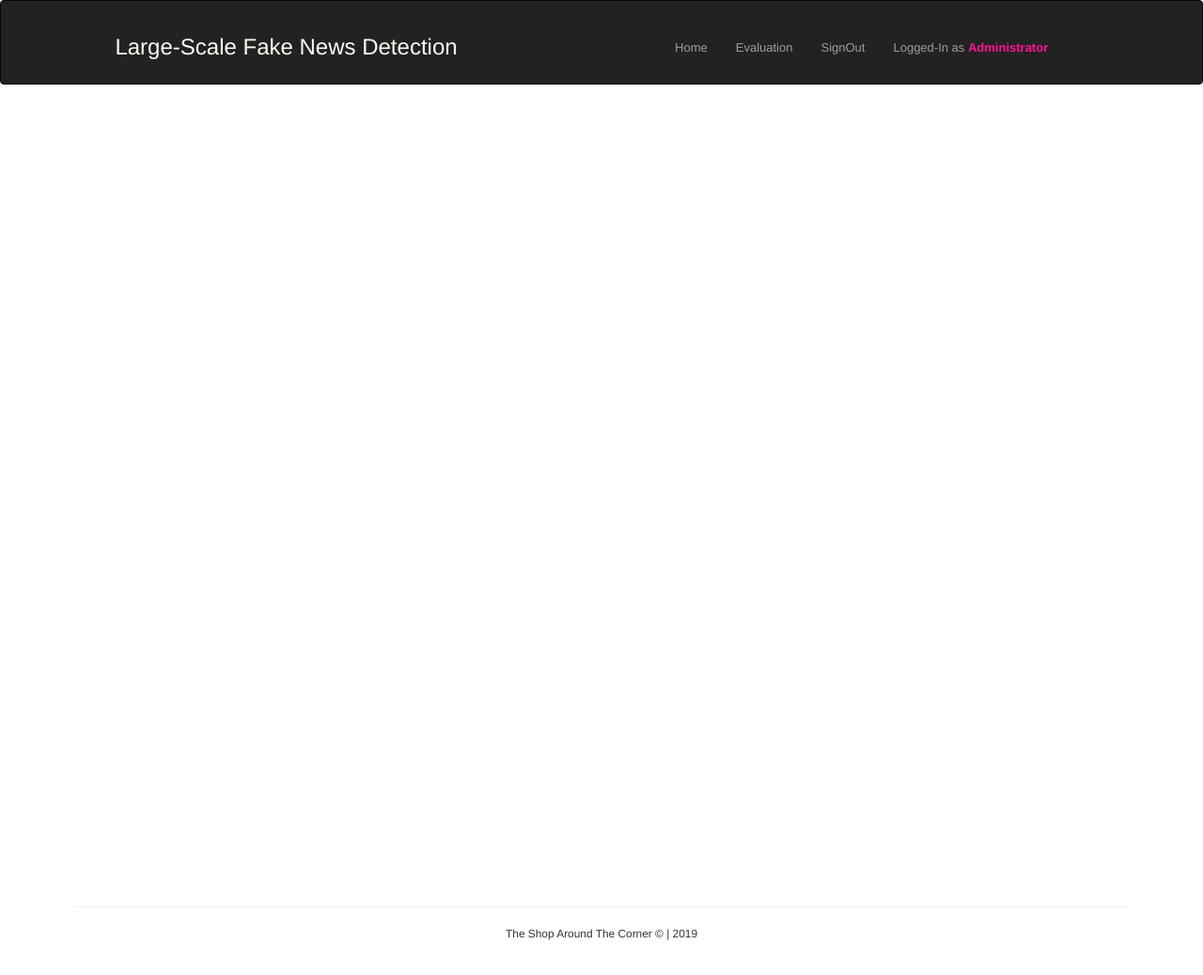
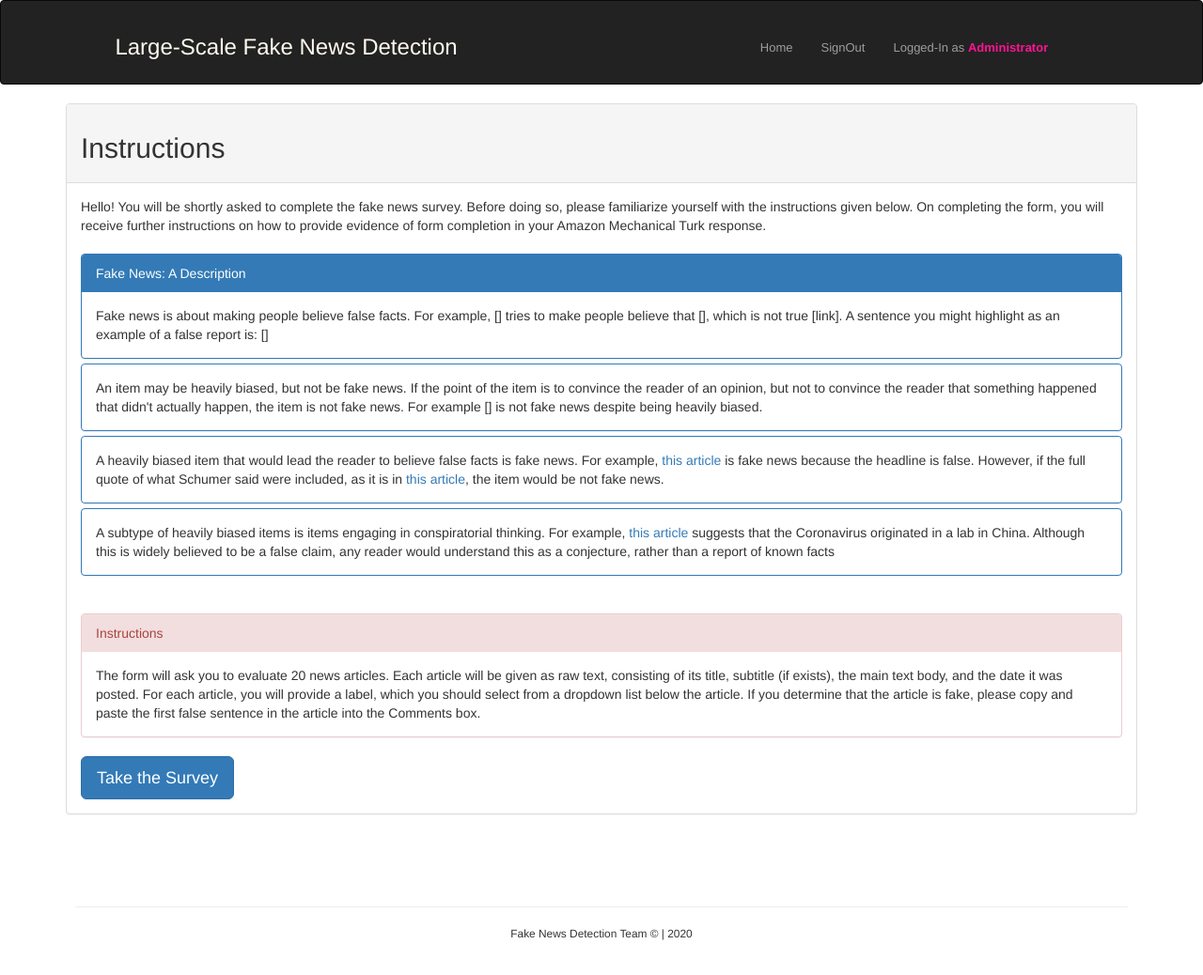
Before and after one commit to ProgBelarus/FakeNews, a Flask app: page / in a window 1280 px wide. Shown: the whole page at 94% size. Run offline with Flask 2, Linux system fonts and the light colour scheme; a user stored in the database is signed in; data that the repository does not hold is empty; parts of the project's set-up code (start-up, migrations or seed data) failed here and were passed over; some libraries are stand-ins or nearby versions; some web fonts are replaced.

Commit message:
pre-heroku-install

```diff
--- a/app/catalog/routes.py
+++ b/app/catalog/routes.py
@@ -3,63 +3,63 @@ from app import db
 from app.catalog.models import Book, Publication
 from flask import render_template, flash, request, redirect, url_for
 from flask_login import login_required
-from app.catalog.forms import EditBookForm, CreateBookForm
+#from app.catalog.forms import EditBookForm, CreateBookForm
 
 
 @main.route('/')
 def display_books():
     books = Book.query.all()
-    return render_template('home.html', books=books)
+    return render_template('home.html')#, books=books)
 
 
-@main.route('/display/publisher/<publisher_id>')
-def display_publisher(publisher_id):
-    publisher = Publication.query.filter_by(id=publisher_id).first()
-    publisher_books = Book.query.filter_by(pub_id=publisher.id).all()
-    return render_template('publisher.html',
-                           publisher=publisher,
-                           publisher_books=publisher_books)
-
-
-@main.route('/book/delete/<book_id>', methods=['GET', 'POST'])
-@login_required
-def delete_book(book_id):
-    book = Book.query.get(book_id)
-    if request.method == 'POST':
-        db.session.delete(book)
-        db.session.commit()
-        flash('book delete successfully')
-        return redirect(url_for('main.display_books'))
-    return render_template('delete_book.html', book=book, book_id=book.id)
-
-
-@main.route('/edit/book/<book_id>', methods=['GET', 'POST'])
-@login_required
-def edit_book(book_id):
-    book = Book.query.get(book_id)
-    form = EditBookForm(obj=book)
-    if form.validate_on_submit():
-        book.title = form.title.data
-        book.format = form.format.data
-        book.num_pages = form.num_pages.data
-        db.session.add(book)
-        db.session.commit()
-        flash('Book Edited Successfully')
-        return redirect(url_for('main.display_books'))
-    return render_template('edit_book.html', form=form)
-
-
-@main.route('/create/book/<pub_id>', methods=['GET', 'POST'])
-@login_required
-def create_book(pub_id):
-    form = CreateBookForm()
-    form.pub_id.data = pub_id  # pre-populates pub_id
-    if form.validate_on_submit():
-        book = Book(title=form.title.data, author=form.author.data, avg_rating=form.avg_rating.data,
-                    book_format=form.format.data, image=form.img_url.data, num_pages=form.num_pages.data,
-                    pub_id=form.pub_id.data)
-        db.session.add(book)
-        db.session.commit()
-        flash('Book added successfully')
-        return redirect(url_for('main.display_publisher', publisher_id=pub_id))
-    return render_template('create_book.html', form=form, pub_id=pub_id)
+# @main.route('/display/publisher/<publisher_id>')
+# def display_publisher(publisher_id):
+#     publisher = Publication.query.filter_by(id=publisher_id).first()
+#     publisher_books = Book.query.filter_by(pub_id=publisher.id).all()
+#     return render_template('publisher.html',
+#                            publisher=publisher,
+#                            publisher_books=publisher_books)
+#
+#
+# @main.route('/book/delete/<book_id>', methods=['GET', 'POST'])
+# @login_required
+# def delete_book(book_id):
+#     book = Book.query.get(book_id)
+#     if request.method == 'POST':
+#         db.session.delete(book)
+#         db.session.commit()
+#         flash('book delete successfully')
+#         return redirect(url_for('main.display_books'))
+#     return render_template('delete_book.html', book=book, book_id=book.id)
+#
+#
+# @main.route('/edit/book/<book_id>', methods=['GET', 'POST'])
+# @login_required
+# def edit_book(book_id):
+#     book = Book.query.get(book_id)
+#     form = EditBookForm(obj=book)
+#     if form.validate_on_submit():
+#         book.title = form.title.data
+#         book.format = form.format.data
+#         book.num_pages = form.num_pages.data
+#         db.session.add(book)
+#         db.session.commit()
+#         flash('Book Edited Successfully')
+#         return redirect(url_for('main.display_books'))
+#     return render_template('edit_book.html', form=form)
+#
+#
+# @main.route('/create/book/<pub_id>', methods=['GET', 'POST'])
+# @login_required
+# def create_book(pub_id):
+#     form = CreateBookForm()
+#     form.pub_id.data = pub_id  # pre-populates pub_id
+#     if form.validate_on_submit():
+#         book = Book(title=form.title.data, author=form.author.data, avg_rating=form.avg_rating.data,
+#                     book_format=form.format.data, image=form.img_url.data, num_pages=form.num_pages.data,
+#                     pub_id=form.pub_id.data)
+#         db.session.add(book)
+#         db.session.commit()
+#         flash('Book added successfully')
+#         return redirect(url_for('main.display_publisher', publisher_id=pub_id))
+#     return render_template('create_book.html', form=form, pub_id=pub_id)
--- a/app/catalog/templates/home.html
+++ b/app/catalog/templates/home.html
@@ -1,21 +1,104 @@
 {% extends 'layout.html' %}
-    {% block content %}
-        <div class="container books">
-            <div class="row row-no-gutters">
-                {% for book in books %}
-                    <div class="col-md-6">
-                        <br>
-                        <h4>{{ book.title }} </h4>
-                        <p> Subtitle: {{ book.subtitle }} </p>
-                        <p> Text: {{ book.text }} </p>
-                        <p> Publication Date: {{ book.pub_date }} </p>
-                        <p><a href="{{ url_for('main.display_publisher',publisher_id=book.pub_id) }}">Publisher Id: {{ book.pub_id }}</a></p>
-                        <span class="label label-success"><a href="{{ url_for('main.create_book', pub_id=book.pub_id) }}" style="color: floralwhite"> create </a></span>
-                        <span class="label label-primary"><a href="{{ url_for('main.edit_book', book_id=book.id) }}" style="color: floralwhite"> edit </a></span>
-                        <span class="label label-info"><a href="{{ url_for('main.delete_book', book_id=book.id) }}" style="color: floralwhite"> delete </a></span>
-                        <br><br>
-                    </div>
-                {% endfor %}
-            </div>
-        </div>
-    {% endblock content %}
+{% block content %}
+{#        <div class="container books">#}
+{#            <div class="row row-no-gutters">#}
+{#                {% for book in books %}#}
+{#                    <div class="col-md-6">#}
+{#                        <br>#}
+{#                        <h4>{{ book.title }} </h4>#}
+{#                        <p> Subtitle: {{ book.subtitle }} </p>#}
+{#                        <p> Text: {{ book.text }} </p>#}
+{#                        <p> Publication Date: {{ book.pub_date }} </p>#}
+{#                        <p><a href="{{ url_for('main.display_publisher',publisher_id=book.pub_id) }}">Publisher Id: {{ book.pub_id }}</a></p>#}
+{#                        <span class="label label-success"><a href="{{ url_for('main.create_book', pub_id=book.pub_id) }}" style="color: floralwhite"> create </a></span>#}
+{#                        <span class="label label-primary"><a href="{{ url_for('main.edit_book', book_id=book.id) }}" style="color: floralwhite"> edit </a></span>#}
+{#                        <span class="label label-info"><a href="{{ url_for('main.delete_book', book_id=book.id) }}" style="color: floralwhite"> delete </a></span>#}
+{#                        <br><br>#}
+{#                    </div>#}
+{#                {% endfor %}#}
+{#            </div>#}
+{#        </div>#}
+{#    {% endblock content %}#}
+
+    {% if current_user.is_authenticated %}
+        <div class="container">
+    <div class="panel panel-default">
+      <div class="panel-heading"><h2>Instructions</h2></div>
+      <div class="panel-body">
+                Hello! You will be shortly asked to complete the fake news survey. Before doing so,
+                please familiarize yourself with the instructions given below. On completing the form,
+                you will receive further instructions on how to provide evidence of form completion in
+                your Amazon Mechanical Turk response.
+
+                <br><br>
+                <div class="panel-group">
+                <div class="panel panel-primary">
+                  <div class="panel-heading">Fake News: A Description</div>
+                  <div class="panel-body">
+                      Fake news is about making people believe false facts. For example, []
+                            tries to make people believe that [], which is not true [link]. A
+                            sentence you might highlight as an example of a false report is: []
+                </div>
+                </div>
+                <div class="panel panel-primary">
+                  <div class="panel-body">
+                      An item may be heavily biased, but not be fake news. If the point of
+                            the item is to convince the reader of an opinion, but not to convince
+                            the reader that something happened that didn't actually happen, the
+                            item is not fake news. For example [] is not fake news despite being
+                            heavily biased.
+                  </div>
+                </div>
+                    <div class="panel panel-primary">
+                  <div class="panel-body">
+                      A heavily biased item that would lead the reader to believe false
+                            facts is fake news. For example,
+                              <a href="https://infostormer.com/jew-chuck-schumer-threatens-to-kill-supreme-court-justices/">this article</a>
+                              is fake news because the headline is false. However, if the full quote of what Schumer said were included, as it
+                            is in <a href="https://www.realclearpolitics.com/articles/2020/03/06/threatening_supreme_court_justices_is_never_ok_142586.html">this article</a>,
+                              the item would be not fake news.
+                  </div>
+                </div>
+                    <div class="panel panel-primary">
+                  <div class="panel-body">
+                      A subtype of heavily biased items is items engaging in conspiratorial
+                            thinking. For example,
+                            <a href="https://www.rushlimbaugh.com/daily/2020/02/24/overhyped-coronavirus-weaponized-against-trump/">this article</a>
+                            suggests that the Coronavirus originated in a lab in China. Although
+                            this is widely believed to be a false claim, any reader would
+                            understand this as a conjecture, rather than a report of known facts
+                  </div>
+                </div>
+{#
+{##}
+{#                <div class="panel panel-info">#}
+{#                  <div class="panel-heading">Panel with panel-info class</div>#}
+{#                  <div class="panel-body">Panel Content</div>#}
+{#                </div>#}
+{##}
+{#                <div class="panel panel-warning">#}
+{#                  <div class="panel-heading">Panel with panel-warning class</div>#}
+{#                  <div class="panel-body">Panel Content</div>#}
+                <br> <br>
+
+                <div class="panel panel-danger">
+                    <div class="panel-heading">Instructions</div>
+                  <div class="panel-body">
+                      The form will ask you to evaluate 20 news articles. Each article will be given as raw text, consisting of its
+                      title, subtitle (if exists), the main text body, and the date it was posted.
+                      For each article, you will provide a label, which you should select from a dropdown list below the article.
+                      If you determine that the article is fake, please copy and paste the first false sentence in the article into the Comments box.
+                  </div>
+                </div>
+      </div>
+
+                <button type="button" class="btn btn-primary btn-lg" onclick="location.href = '{{ url_for('eval1.display_eval_form') }}'">Take the Survey</button>
+      </div>
+    </div>
+</div>
+    {% else %}
+        <h2>Welcome to the Fake News Website! Please log in to view form instructions.</h2>
+    {% endif %}
+
+
+{% endblock content %}
--- a/app/catalog/templates/layout.html
+++ b/app/catalog/templates/layout.html
@@ -8,7 +8,9 @@
         <head>
             <title> Fake News Detection </title>
             <meta charset="UTF-8">
+            <meta name="viewport" content="width=device-width, initial-scale=1, shrink-to-fit=no">
             <link href="https://maxcdn.bootstrapcdn.com/bootstrap/3.3.7/css/bootstrap.min.css" rel="stylesheet">
+{#            <link href="https://maxcdn.bootstrapcdn.com/bootstrap/4.0.0/css/bootstrap.min.css" rel="stylesheet">#}
             <link href="https://fonts.googleapis.com/css?family=Sansita" rel="stylesheet">
             <link href="{{ url_for('static', filename = 'css/styles.css') }}" rel="stylesheet">
         </head>
@@ -25,9 +27,11 @@
                     <a class="navbar navbar-text" href="{{ url_for('main.display_books') }}">
                         <h3 class="title"> Large-Scale Fake News Detection </h3>
                     </a>
-                    <ul class="nav navbar-nav pull-right">
+                    <ul class="nav navbar-nav navbar-expand-sm pull-right">
                         <li><a href="{{ url_for('main.display_books') }}"> Home </a></li>
-                        <li><a href="{{ url_for('eval1.display_eval_form') }}"> Evaluation </a></li>
+                        {% if current_user.is_authenticated %}
+{#                            <li><a href="{{ url_for('eval1.display_eval_form') }}"> Evaluation </a></li>#}
+                        {% endif %}
                         {% if current_user.is_authenticated %}
                             <li><a href="{{ url_for('authentication.log_out_user') }}"> SignOut </a></li>
                         {% else %}
@@ -64,7 +68,7 @@
             <footer>
                 <div class="container ftr">
                     <hr>
-                    <p class="text-center small">The Shop Around The Corner &copy;  |  2019</p>
+                    <p class="text-center small">Fake News Detection Team &copy;  |  2020</p>
                 </div>
             </footer>
         {% endblock footer %}
--- a/app/eval/forms.py
+++ b/app/eval/forms.py
@@ -12,5 +12,5 @@ class EvaluateArticleForm(FlaskForm):
 
 
 class EvaluateManyArticlesForm(FlaskForm):
-    evals = FieldList(FormField(EvaluateArticleForm), min_entries=5)
+    evals = FieldList(FormField(EvaluateArticleForm), min_entries=20)
     submit = SubmitField('Submit')
```
Also changed, not shown: app/catalog/forms.py (+17 -17 lines), app/eval/routes.py (+4 -5 lines), app/eval/templates/evaluation_prompt.html (+23 -13 lines), app/eval/templates/evaluation_results.html (added, +13 -0 lines), run.py (+24 -12 lines), 1 other file.
